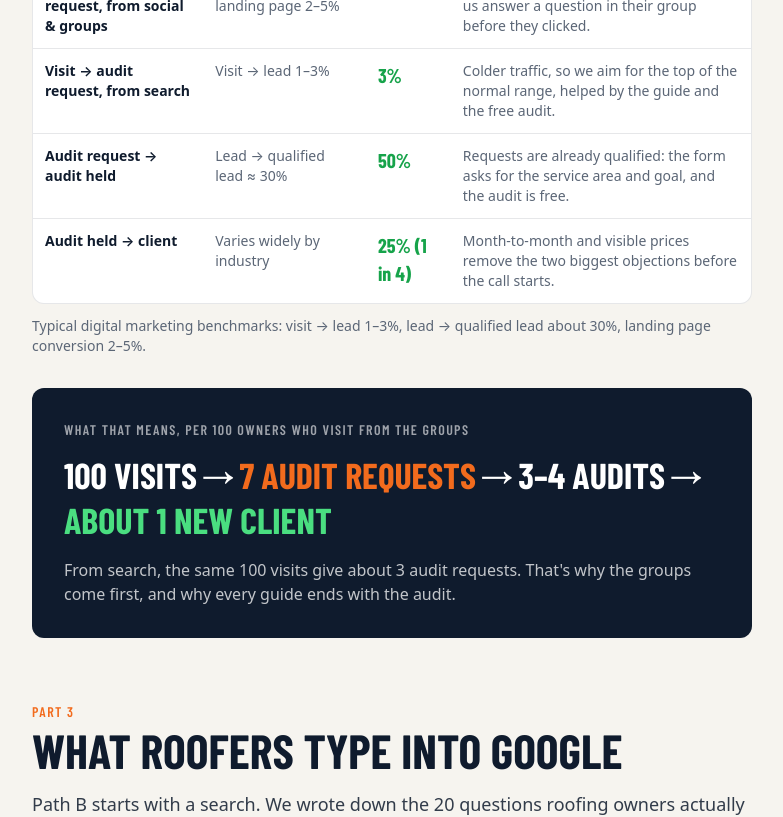
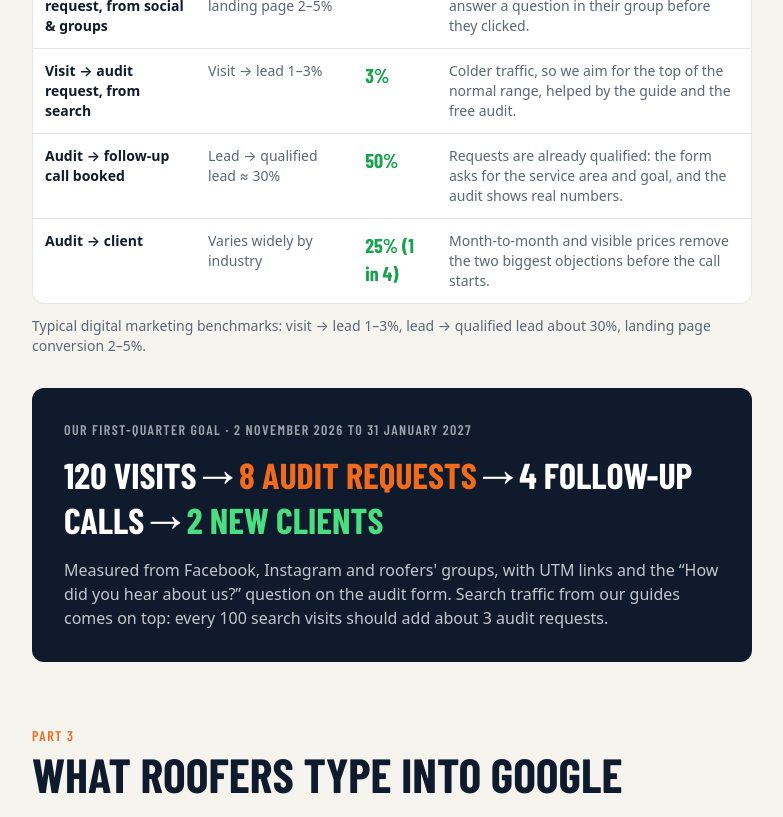
Before and after one commit to Vileromedia123/vileromedia-website, a Next.js app: page /blog/our-conversion-funnel in a window 1280 px wide. Shown: the part 3180-3997 px from the top of the page, without its empty margins (248-1031 px from the left). Built offline with nearby package versions, Linux system fonts and the light colour scheme.

Commit message:
Restore first-quarter goal (8 audit requests, 2 clients) and align stage rates with it
Co-Authored-By: Claude Opus 5.5 <noreply@anthropic.com>
Claude-Session: https://claude.ai/code/session_01LL7aYhVzzzNNsnerhKs7ZJ

```diff
--- a/src/app/blog/our-conversion-funnel/page.tsx
+++ b/src/app/blog/our-conversion-funnel/page.tsx
@@ -93,13 +93,13 @@ const targets = [
     why: "Colder traffic, so we aim for the top of the normal range, helped by the guide and the free audit.",
   },
   {
-    step: "Audit request → audit held",
+    step: "Audit → follow-up call booked",
     benchmark: "Lead → qualified lead ≈ 30%",
     ours: "50%",
-    why: "Requests are already qualified: the form asks for the service area and goal, and the audit is free.",
+    why: "Requests are already qualified: the form asks for the service area and goal, and the audit shows real numbers.",
   },
   {
-    step: "Audit held → client",
+    step: "Audit → client",
     benchmark: "Varies widely by industry",
     ours: "25% (1 in 4)",
     why: "Month-to-month and visible prices remove the two biggest objections before the call starts.",
@@ -344,13 +344,15 @@ export default function FunnelArticle() {
         <Note>Typical digital marketing benchmarks: visit → lead 1–3%, lead → qualified lead about 30%, landing page conversion 2–5%.</Note>
 
         <div className="mt-8 rounded-xl bg-navy p-6 text-white sm:p-8">
-          <p className="font-display text-sm font-semibold uppercase tracking-widest text-white/60">What that means, per 100 owners who visit from the groups</p>
+          <p className="font-display text-sm font-semibold uppercase tracking-widest text-white/60">
+            Our first-quarter goal · 2 November 2026 to 31 January 2027
+          </p>
           <p className="mt-3 font-display text-3xl font-bold uppercase leading-tight sm:text-4xl">
-            100 visits → <span className="text-orange">7 audit requests</span> → 3–4 audits → <span className="text-green-light">about 1 new client</span>
+            120 visits → <span className="text-orange">8 audit requests</span> → 4 follow-up calls → <span className="text-green-light">2 new clients</span>
           </p>
           <p className="mt-4 text-white/75">
-            From search, the same 100 visits give about 3 audit requests. That&apos;s why the groups come first, and why every guide ends with the
-            audit.
+            Measured from Facebook, Instagram and roofers&apos; groups, with UTM links and the “How did you hear about us?” question on the audit form.
+            Search traffic from our guides comes on top: every 100 search visits should add about 3 audit requests.
           </p>
         </div>
 
@@ -487,7 +489,7 @@ export default function FunnelArticle() {
           <h2 className="font-display text-3xl font-bold uppercase">The short version</h2>
           <ul className="mt-4 space-y-2 text-white/85">
             <li>✓ Two ways in, roofers&apos; Facebook groups and search, and one next step: the free 15-minute audit.</li>
-            <li>✓ A target at every stage: 7% of warm visitors request an audit, half of them get one, 1 in 4 audits becomes a client.</li>
+            <li>✓ A target at every stage, and a first-quarter goal: 8 audit requests and 2 new clients.</li>
             <li>✓ 5 searches we build pages around, from “how to get more roofing leads” to “roofing marketing agency no contract”.</li>
             <li>✓ We tested the site before launch and fixed what held owners back.</li>
           </ul>
```
